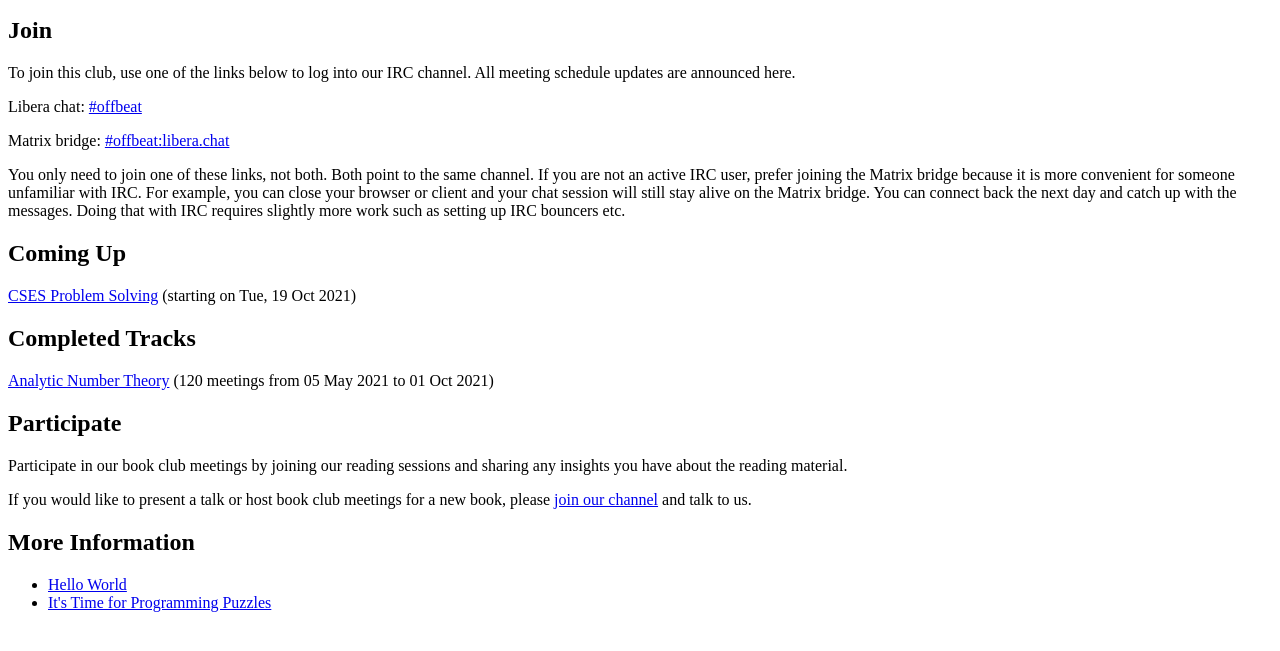
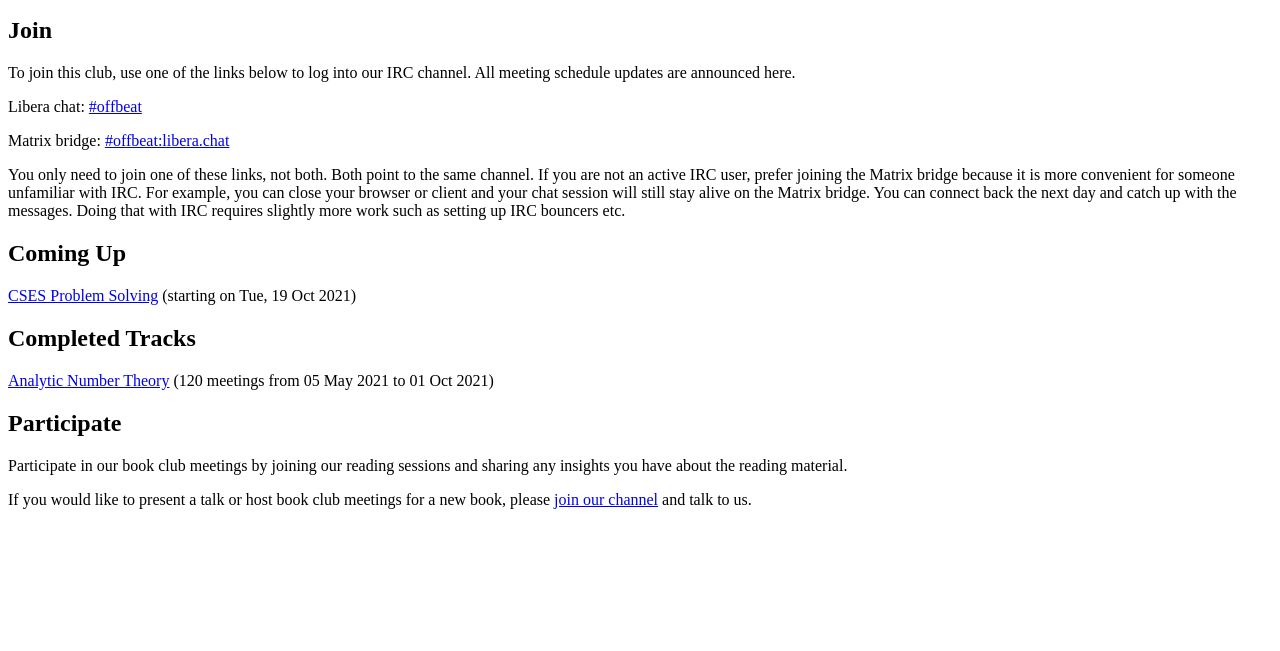
Before and after one commit to offbeatcc/offbeat.cc, a plain HTML site: page content/index.html in a window 1280 px wide. Shown: the part 87-738 px from the top of the page. Drawn offline with Linux system fonts and the light colour scheme.

```diff
--- a/content/index.html
+++ b/content/index.html
@@ -52,9 +52,3 @@
   for a new book, please <a href="#join">join our channel</a> and
   talk to us.
 </p>
-
-<h2 id="more">More Information</h2>
-<ul>
-  <li><a href="blog/hello-world.html">Hello World</a></li>
-  <li><a href="blog/time-for-programming-puzzles.html">It's Time for Programming Puzzles</a></li>
-</ul>
```
Also changed, not shown: layout/page.html (+0 -1 lines), 2 other files.
